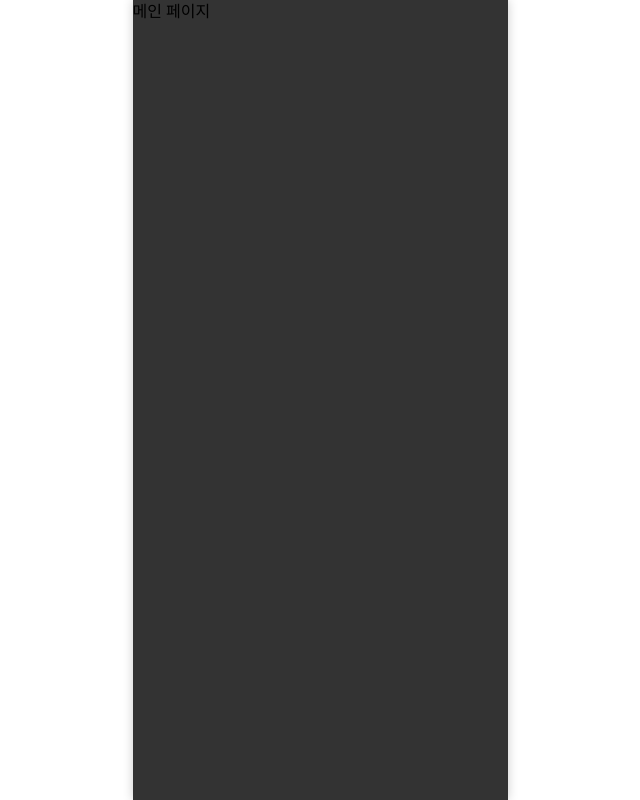
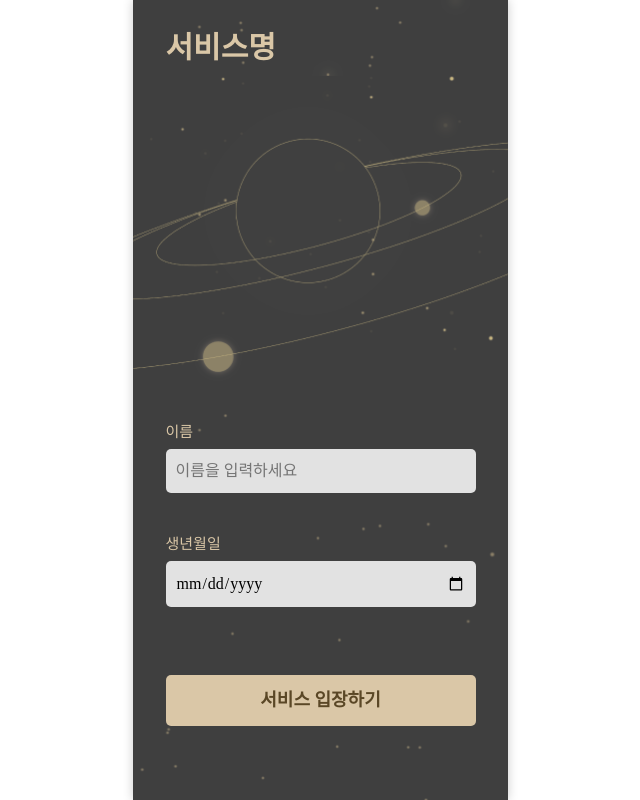
Before and after one commit to 7th-UMC-Hackathon-E/client, a React (Vite) app: page / in a window 1280 px wide. Shown: the whole page, without its empty margins (320-960 px from the left). Built offline with nearby package versions, Linux system fonts and the light colour scheme.

Commit message:
Feat: 로그인페이지(스플래쉬) UI 구현

```diff
--- a/src/index.css
+++ b/src/index.css
@@ -27,11 +27,13 @@ body {
 }
 /* 콘텐츠 박스 */
 .container {
-  width: 375px; /* 모바일 기준 너비 (예: iPhone 크기) */
-  height: 100%; /* 화면 높이에 맞춤 */
-  background-color: #333; /* 배경색 지정 (원하면 투명하게 가능) */
-  box-shadow: 0 0 10px rgba(0, 0, 0, 0.2); /* 살짝의 그림자 추가 */
-  overflow-y: auto; /* 세로 스크롤 허용 */
+  width: 375px;
+  height: 100%;
+  background-image: url('/images/background.png'); /* public 폴더 기준 경로 */
+  background-size: cover; /* 이미지가 전체 화면을 채우도록 설정 */
+  background-position: center; /* 이미지가 중앙에 정렬되도록 설정 */
+  box-shadow: 0 0 10px rgba(0, 0, 0, 0.2);
+  overflow-y: auto;
 }
 
 img,
--- a/src/pages/SplashPage/SplashPage.jsx
+++ b/src/pages/SplashPage/SplashPage.jsx
@@ -1,7 +1,40 @@
 import * as S from '@/pages/SplashPage/SplashPage.style';
+import { useState } from 'react';
 
 const SplashPage = () => {
-  return <S.Container>메인 페이지</S.Container>;
+  const [input, setInput] = useState({
+    name: '',
+    birth: '',
+  });
+
+  // 입력
+  const handleInput = (e) => {
+    const { name, value } = e.target;
+    setInput({
+      ...input,
+      [name]: value,
+    });
+  };
+
+  return (
+    <S.Container>
+      <S.Title>
+        <p>서비스명</p>
+      </S.Title>
+      <S.Image src="/images/login_img.png" alt="Login Image" />
+      <S.Form>
+        <S.FormGroup>
+          <p>이름</p>
+          <input name="name" value={input.name} onChange={handleInput} placeholder="이름을 입력하세요" />
+        </S.FormGroup>
+        <S.FormGroup>
+          <p>생년월일</p>
+          <input name="birth" value={input.birth} onChange={handleInput} type="date" placeholder="YYYY-MM-DD" />
+        </S.FormGroup>
+        <S.Button>서비스 입장하기</S.Button>
+      </S.Form>
+    </S.Container>
+  );
 };
 
 export default SplashPage;
--- a/src/pages/SplashPage/SplashPage.style.js
+++ b/src/pages/SplashPage/SplashPage.style.js
@@ -1,3 +1,74 @@
 import styled from 'styled-components';
 
-export const Container = styled.div``;
+export const Container = styled.div`
+  display: flex;
+  flex-direction: column;
+  width: 100%;
+  height: 100%;
+  align-items: center;
+  padding-top: 40px;
+`;
+
+export const Title = styled.div`
+  width: 100%;
+  padding: 0px 33px 0px 33px;
+  margin-bottom: 20px;
+  p {
+    color: var(--Primary-Brown-300, #dac7a7);
+    font-size: 30px;
+    font-style: normal;
+    font-weight: 700;
+    line-height: 16px;
+  }
+`;
+export const Image = styled.img`
+  width: 393px;
+  height: 306.441px;
+  flex-shrink: 0;
+  object-fit: cover;
+`;
+
+export const Form = styled.div`
+  display: flex;
+  flex-direction: column;
+  width: 100%;
+  padding: 0px 16px 0px 17px;
+  margin-top: 26px;
+`;
+
+export const FormGroup = styled.div`
+  margin-bottom: 15px;
+  padding: 12px 16px 12px 16px;
+  p {
+    color: var(--Primary-Brown-300, #dac7a7);
+    font-family: Pretendard;
+    font-size: 15px;
+    font-style: normal;
+    font-weight: 400;
+    line-height: normal;
+    margin-bottom: 8px;
+  }
+
+  input {
+    width: 100%;
+    padding: 10px;
+    border: none;
+    border-radius: 5px;
+    background-color: var(--Neutral-300, #e2e2e2);
+    font-size: 16px;
+    stroke-width: 0.5px;
+    stroke: var(--Primary-Brown-300, #dac7a7);
+  }
+`;
+
+export const Button = styled.button`
+  padding: 12px;
+  margin: 41px 16px 0px 16px;
+  background: var(--Primary-Brown-300, #dac7a7);
+  color: var(--Primary-Brown-700, #5a4726);
+  font-size: 18px;
+  border: none;
+  border-radius: 5px;
+
+  font-weight: bold;
+`;
```
Also changed, not shown: public/images/background.png (added), public/images/login_img.png (added).
